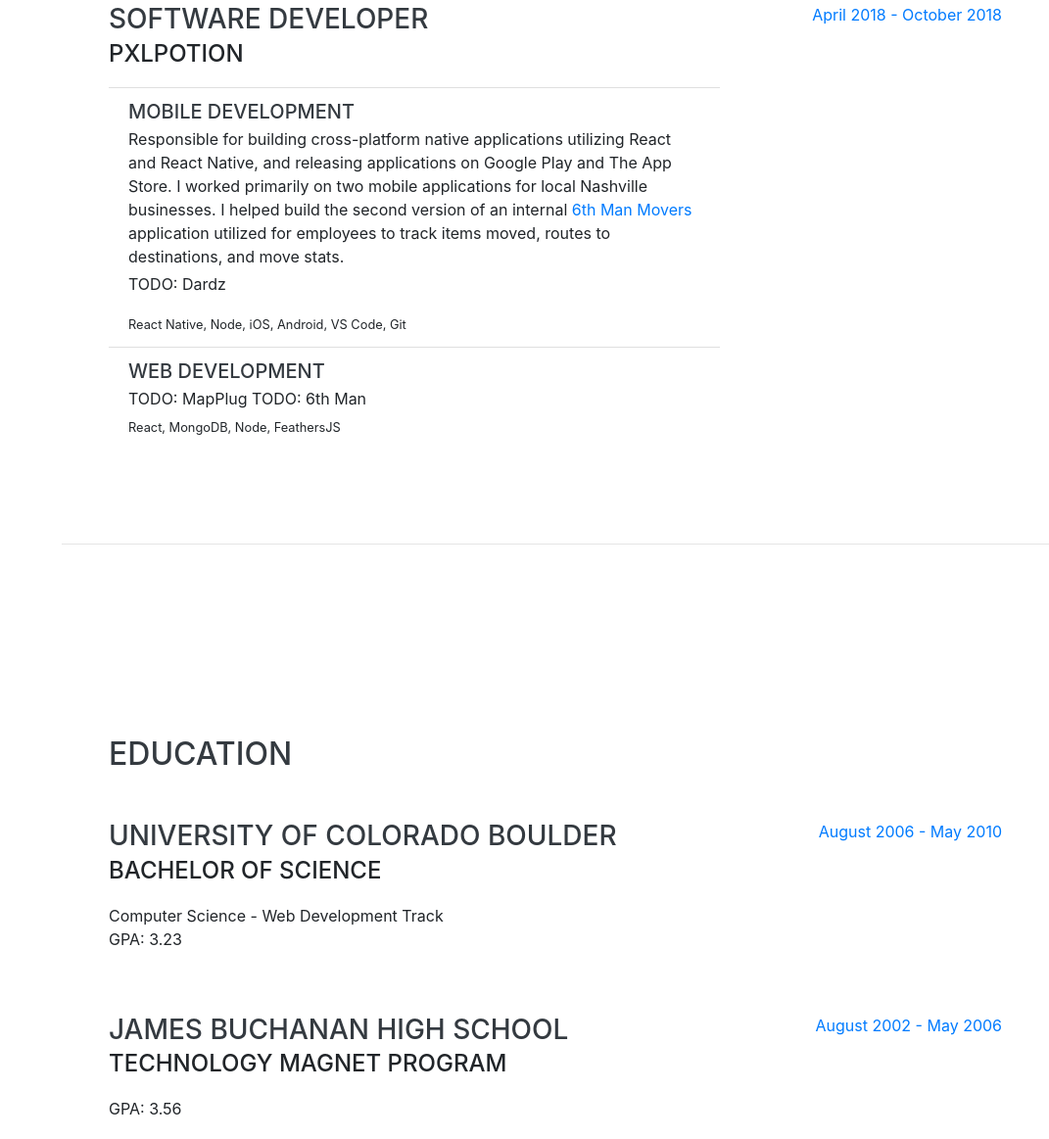
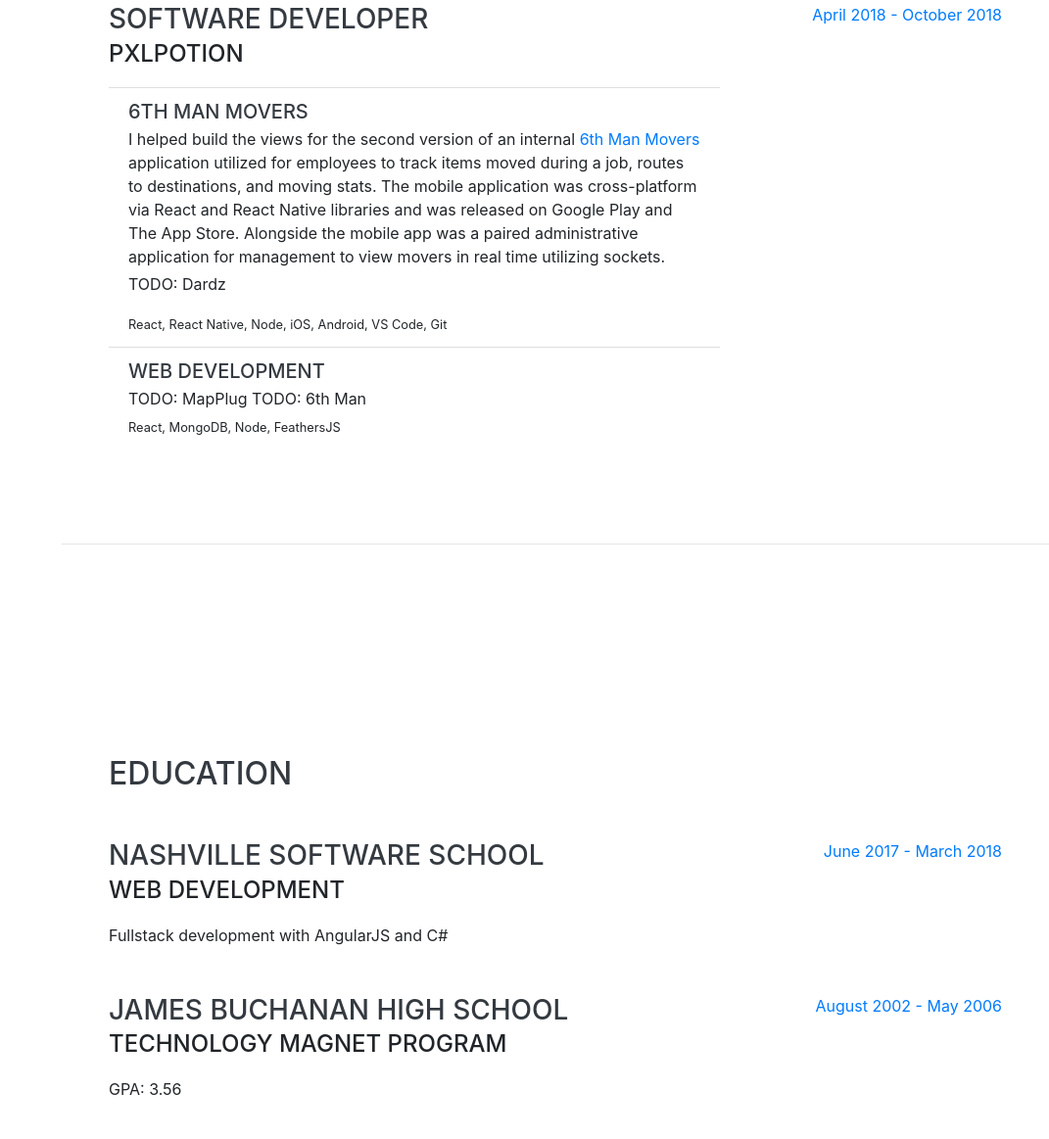
Before and after one commit to DreRandaci/Personal-site-2.0, a website with bundled scripts: page index.html in a window 1280 px wide. Shown: the part 1540-2703 px from the top of the page at 98% size, without its empty margins (209-1280 px from the left). Built offline with nearby package versions, Linux system fonts and the light colour scheme; a web font is replaced by a local one.

Commit message:
better pxlpotion organization'

```diff
--- a/index.html
+++ b/index.html
@@ -96,7 +96,7 @@
 
     <section class="resume-section p-3 p-lg-5 d-flex justify-content-center" id="experience">
       <div class="w-100">
-        <h2 class="mb-5">Experience</h2>
+        <h2 class="mb-5"> Technical Experience</h2>
 
         <!-- INFOWORKS -->
         <div class="resume-item d-flex flex-column flex-md-row justify-content-between mb-5">
@@ -146,18 +146,20 @@
             <div class="list-group-flush">
               <div class="list-group-item flex-column align-items-start">
                 <div class="d-flex w-100 justify-content-between">
-                  <h5 class="mb-1">Mobile development</h5>
+                  <h5 class="mb-1">6th Man Movers</h5>
                 </div>
                 <p class="mb-1">
-                  Responsible for building cross-platform native applications utilizing React and React Native, and
-                  releasing applications on Google Play and The App Store. I worked primarily on two mobile applications
-                  for local Nashville businesses. I helped build the second version of an internal <a
-                    href="https://6thmanmovers.com/">6th Man Movers</a>
-                  application utilized for employees to track items moved, routes to destinations, and move stats.
+                  I helped build the views for the second version of an internal <a href="https://6thmanmovers.com/">6th
+                    Man Movers</a>
+                  application utilized for employees to track items moved during a job, routes to destinations, and
+                  moving stats. The
+                  mobile application was cross-platform via React and React Native libraries and was released on Google
+                  Play and The App Store. Alongside the mobile app was a paired administrative application for
+                  management to view movers in real time utilizing sockets.
                 </p>
                 <p>TODO: Dardz</p>
 
-                <small>React Native, Node, iOS, Android, VS Code, Git</small>
+                <small>React, React Native, Node, iOS, Android, VS Code, Git</small>
               </div>
             </div>
             <div class="list-group-flush">
@@ -191,13 +193,12 @@
 
         <div class="resume-item d-flex flex-column flex-md-row justify-content-between mb-5">
           <div class="resume-content">
-            <h3 class="mb-0">University of Colorado Boulder</h3>
-            <div class="subheading mb-3">Bachelor of Science</div>
-            <div>Computer Science - Web Development Track</div>
-            <p>GPA: 3.23</p>
+            <h3 class="mb-0">Nashville Software School</h3>
+            <div class="subheading mb-3">Web Development</div>
+            <div>Fullstack development with AngularJS and C#</div>
           </div>
           <div class="resume-date text-md-right">
-            <span class="text-primary">August 2006 - May 2010</span>
+            <span class="text-primary">June 2017 - March 2018</span>
           </div>
         </div>
 
```
